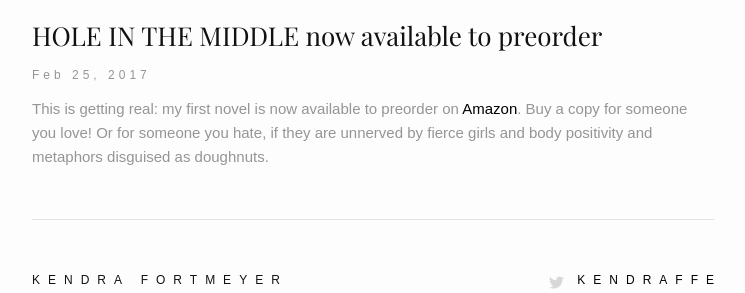
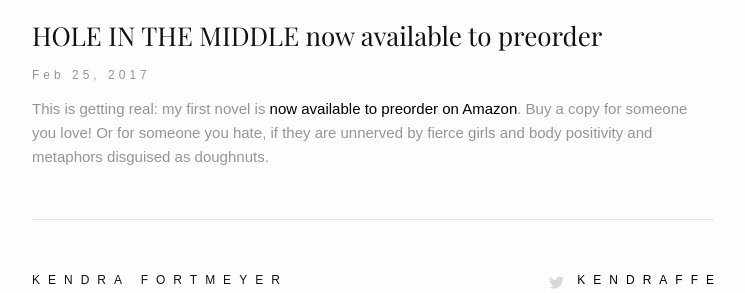
Before and after one commit to rblakemesser/rblakemesser.github.io, a Jekyll site: the page built from _posts/2017-02-25-holepreorder.markdown, in a window 1280 px wide. Shown: the part 512-805 px from the top of the page, without its empty margins (267-1012 px from the left). Built offline with Jekyll 4.4.1, drawn with Linux system fonts in a browser that asks for light colours; some web fonts are replaced.

```diff
--- a/_posts/2017-02-25-holepreorder.markdown
+++ b/_posts/2017-02-25-holepreorder.markdown
@@ -6,4 +6,4 @@ categories: interviews
 image: "/assets/hole-banner.jpg"
 link: "https://www.amazon.co.uk/Hole-Middle-Kendra-Fortmeyer/dp/0349002754/"
 ---
-This is getting real: my first novel is now available to preorder on [Amazon]({{page.link}}). Buy a copy for someone you love! Or for someone you hate, if they are unnerved by fierce girls and body positivity and metaphors disguised as doughnuts.
+This is getting real: my first novel is [now available to preorder on Amazon]({{page.link}}). Buy a copy for someone you love! Or for someone you hate, if they are unnerved by fierce girls and body positivity and metaphors disguised as doughnuts.
```
